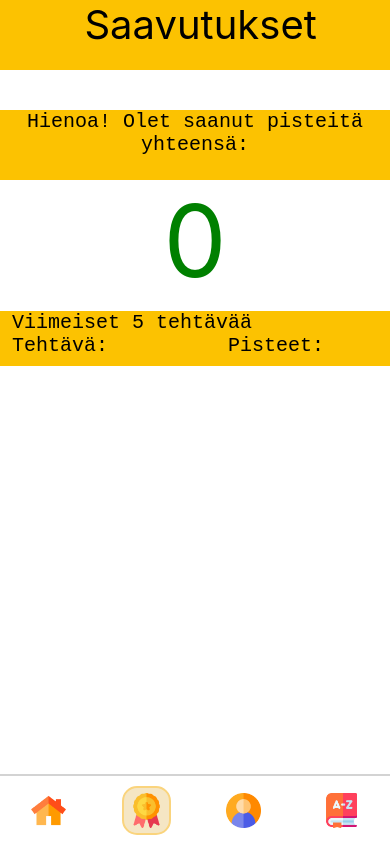
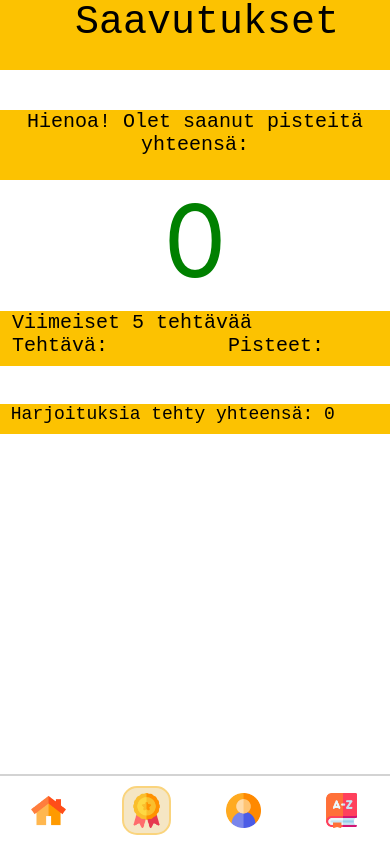
Before and after one commit to Quattrolingo/Mobiilikehitysprojekti, a React Native app: screen / in a window 390 px wide. Both pictures are taken after a click on the element 146 px from the left and 810 px from the top of the page. Built offline with nearby package versions, Linux system fonts and the light colour scheme.

Commit message:
saavutukset

```diff
--- a/components/Achievements.js
+++ b/components/Achievements.js
@@ -8,11 +8,13 @@ export default function Achievements() {
 
 const [first, setfirst] = useState([{nimi:'', pisteet:''}])
 const [second, setsecond] = useState(0)
+const [third, setthird] = useState(0)
 
 useEffect (() => {
 
 getFirstfivepoints()
 getTotalpoints()
+getTotalExer()
 
 }, [])
 
@@ -30,6 +32,15 @@ const getTotalpoints = async () => {
     const data = await AsyncStorage.getItem('@Totalpoints')
     if (data != null){
       setsecond(JSON.parse(data))
+    }
+  } catch (e) {}
+}
+
+const getTotalExer = async () => {
+  try{
+    const data = await AsyncStorage.getItem('@completed_exercises')
+    if (data != null){
+      setthird(JSON.parse(data).length)
     }
   } catch (e) {}
 }
@@ -60,6 +71,11 @@ return (
             </View>
           )})
         }
+
+        <View style={AchievementStyles.headline3}>
+          <Text style={AchievementStyles.text3}> Harjoituksia tehty yhteensä: {third}</Text>
+        </View>
+
       </View>
     );
   }
@@ -79,6 +95,7 @@ return (
       height: 70,
       width: "100%",
       textAlignVertical: 'center',
+      fontFamily: 'monospace',
     },
     text: {
       fontSize: 20,
@@ -99,6 +116,7 @@ return (
       fontFamily: 'monospace',
       width: "100%",
       marginTop: 5,
+      textAlignVertical: 'center',
     },
     text2: {
       fontSize: 20,
@@ -113,6 +131,7 @@ return (
       width: "100%",
       display: 'flex',
       flexDirection: "row",
+      fontFamily: 'monospace',
     },
     headline2: {
       marginTop: 10,
@@ -121,8 +140,27 @@ return (
       width: "100%",
       backgroundColor: '#fcc201',
       height: 55,
+      fontFamily: 'monospace',
     },
     inputWrap: {
       flex: 1,
     },
+    headline3: {
+      marginTop: 10,
+      fontSize: 25,
+      textAlign: 'center',
+      width: "100%",
+      backgroundColor: '#fcc201',
+      height: 30,
+      fontFamily: 'monospace',
+
+    },
+    text3: {
+      fontSize: 18,
+      fontFamily: 'monospace',
+      width: "100%",
+      marginTop: 0,
+      textAlign: 'left',
+
+    },
   });
```
